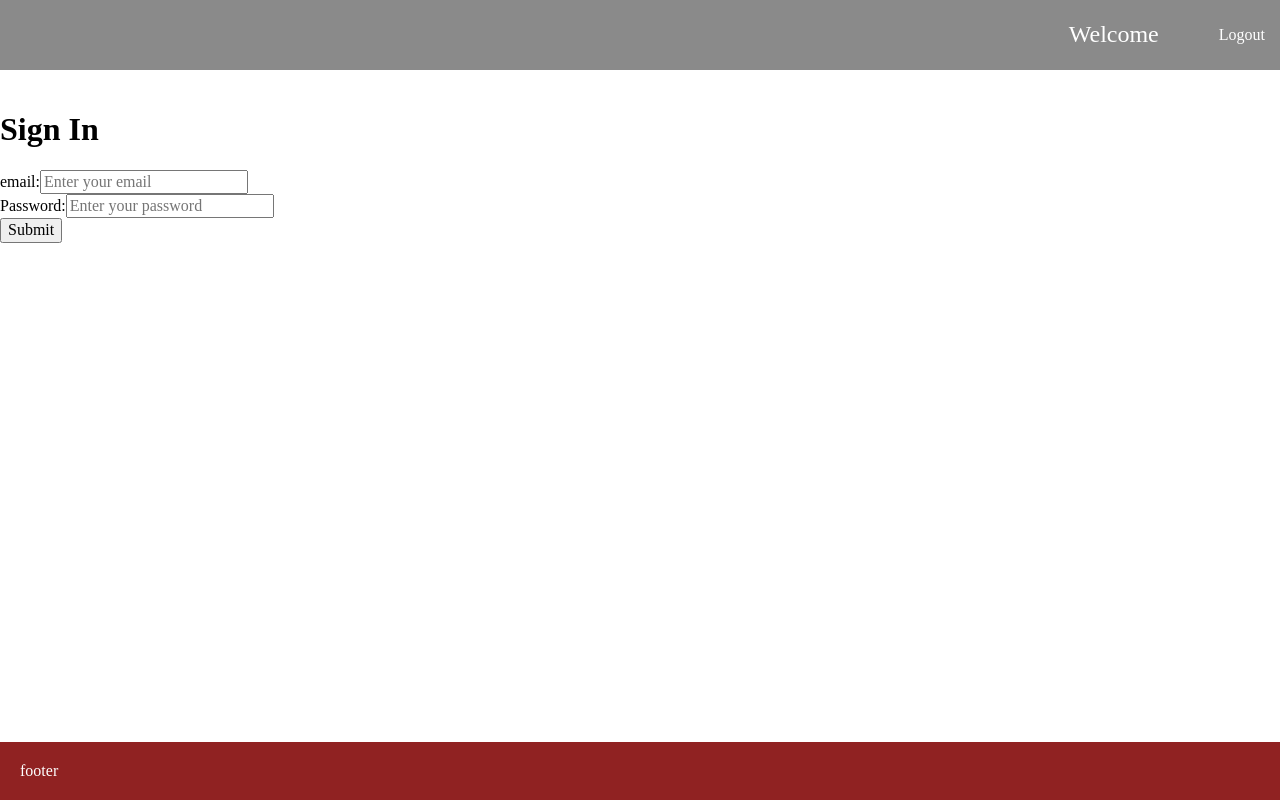
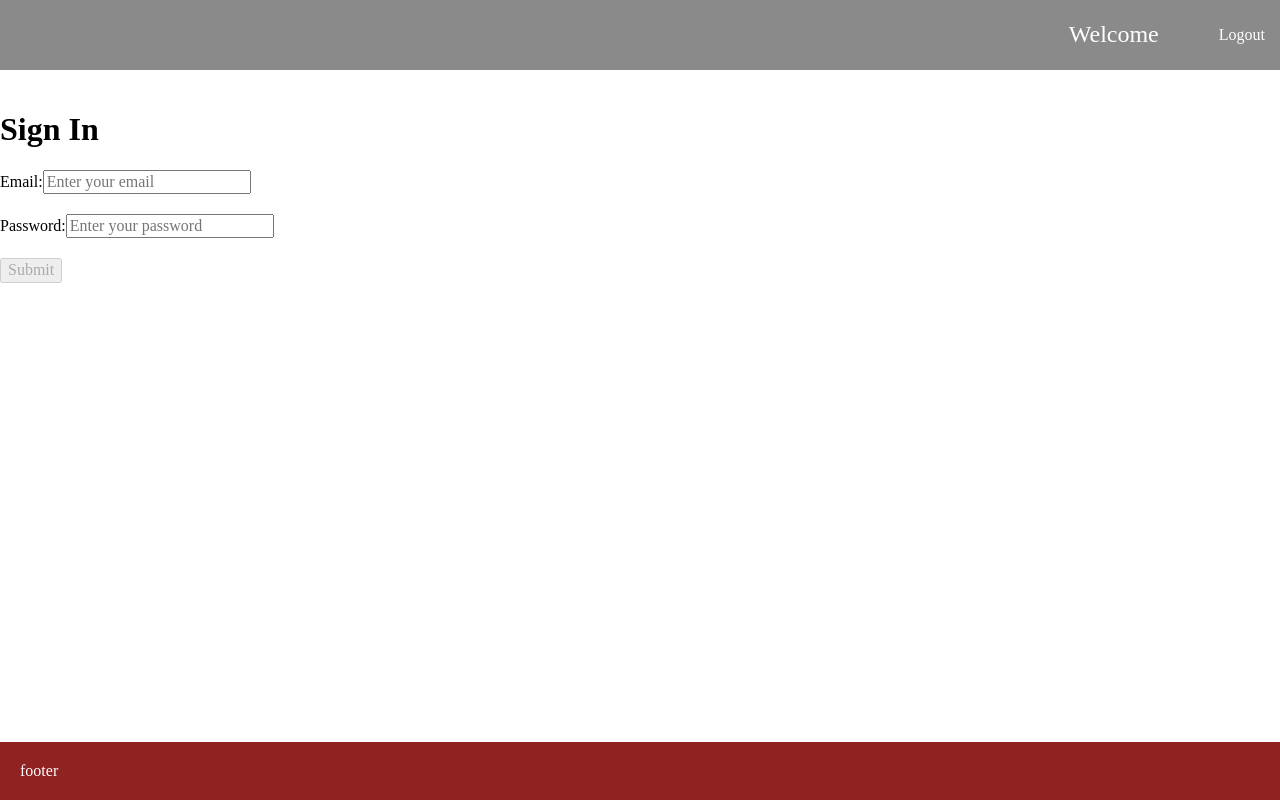
Before and after one commit to toronto-tokyo/graphiql-app, a React (Vite) app: page /sign-in in a window 1280 px wide. Built offline with nearby package versions, Linux system fonts and the light colour scheme; no server answers.

Commit message:
feat: add basic validation

```diff
--- a/package.json
+++ b/package.json
@@ -45,7 +45,8 @@
     "prettier": "^3.1.0",
     "typescript": "^5.2.2",
     "vite": "^5.0.0",
-    "vitest": "^1.0.1"
+    "vitest": "^1.0.1",
+    "yup": "^1.3.2"
   },
   "lint-staged": {
     "src/**/*.{js,jsx,ts,tsx,json,css,scss,md}": "npx prettier --write",
--- a/src/components/SignInForm/SignInForm.tsx
+++ b/src/components/SignInForm/SignInForm.tsx
@@ -5,38 +5,60 @@ import styles from './SignInForm.module.css';
 import SubmitButton from '../UI/SubmitButton/SubmitButton';
 import { useState } from 'react';
 import { logInWithEmailAndPassword } from '../../firebase';
+import * as yup from 'yup';
+
+const signInFormSchema = yup.object().shape({
+  email: yup
+    .string()
+    .required('Email is required')
+    .email('Invalid email address'),
+  password: yup
+    .string()
+    .required('Password is required')
+    .min(8, 'Password must be at least 8 characters long')
+    .matches(
+      /^(?=.*[a-z])(?=.*[A-Z])(?=.*\d)(?=.*[@$!%*?&])[A-Za-z\d@$!%*?&]/,
+      'Password must contain at least one uppercase letter, one lowercase letter, one number, and one special character'
+    ),
+});
 
 function SignInForm() {
-  const [email, setEmail] = useState('');
-  const [password, setPassword] = useState('');
   const navigate = useNavigate();
+  const [formData, setFormData] = useState({
+    name: '',
+    email: '',
+    password: '',
+  });
+  const handleChange = (field: string, value: string | boolean) => {
+    setFormData((prevData) => ({
+      ...prevData,
+      [field]: value,
+    }));
+  };
 
   const handleSubmit = async (event: React.FormEvent<HTMLFormElement>) => {
     event.preventDefault();
     try {
-      await logInWithEmailAndPassword(email, password);
+      await logInWithEmailAndPassword(formData.email, formData.password);
       navigate('/main');
       console.log('Logged in successfully');
     } catch (error) {
       console.error(error);
     }
   };
+  const isValid = signInFormSchema.isValidSync(formData);
 
   return (
     <form className={styles.form} action="" onSubmit={handleSubmit}>
       <InputEmail
-        value={email}
-        onChange={(event: React.ChangeEvent<HTMLInputElement>) =>
-          setEmail(event.target.value)
-        }
+        value={formData.email}
+        onChange={(value: string) => handleChange('email', value)}
       />
       <InputPassword
-        value={password}
-        onChange={(event: React.ChangeEvent<HTMLInputElement>) =>
-          setPassword(event.target.value)
-        }
+        value={formData.password}
+        onChange={(value: string) => handleChange('password', value)}
       />
-      <SubmitButton />
+      <SubmitButton disabled={!isValid} />
     </form>
   );
 }
--- a/src/components/SignUpForm/SignUpForm.tsx
+++ b/src/components/SignUpForm/SignUpForm.tsx
@@ -5,42 +5,69 @@ import InputName from '../UI/InputName/InputName';
 import { useState } from 'react';
 import { registerWithEmailAndPassword } from '../../firebase';
 import InputEmail from '../UI/InputEmail/InputEmail';
+import * as yup from 'yup';
+
+const signUpFormSchema = yup.object().shape({
+  name: yup
+    .string()
+    .required('Name is required')
+    .matches(/^[A-Z][a-z]*$/, 'Name must start with an uppercase letter'),
+  email: yup
+    .string()
+    .required('Email is required')
+    .email('Invalid email address'),
+  password: yup
+    .string()
+    .required('Password is required')
+    .min(8, 'Password must be at least 8 characters long')
+    .matches(
+      /^(?=.*[a-z])(?=.*[A-Z])(?=.*\d)(?=.*[@$!%*?&])[A-Za-z\d@$!%*?&]/,
+      'Password must contain at least one uppercase letter, one lowercase letter, one number, and one special character'
+    ),
+});
 
 function SignUpForm() {
-  const [name, setName] = useState('');
-  const [email, setEmail] = useState('');
-  const [password, setPassword] = useState('');
+  const [formData, setFormData] = useState({
+    name: '',
+    email: '',
+    password: '',
+  });
+  const handleChange = (field: string, value: string | boolean) => {
+    setFormData((prevData) => ({
+      ...prevData,
+      [field]: value,
+    }));
+  };
   const handleSubmit = async (event: React.FormEvent<HTMLFormElement>) => {
     event.preventDefault();
     try {
-      console.log(name, email, password);
-      await registerWithEmailAndPassword(name, email, password);
+      await registerWithEmailAndPassword(
+        formData.name,
+        formData.email,
+        formData.password
+      );
       console.log('Registered successfully');
     } catch (error) {
       console.error(error);
     }
   };
+  const isValid = signUpFormSchema.isValidSync(formData);
+
   return (
     <form className={styles.form} action="" onSubmit={handleSubmit}>
       <InputName
-        value={name}
-        onChange={(event: React.ChangeEvent<HTMLInputElement>) =>
-          setName(event.target.value)
-        }
+        value={formData.name}
+        onChange={(value: string) => handleChange('name', value)}
       />
       <InputEmail
-        value={email}
-        onChange={(event: React.ChangeEvent<HTMLInputElement>) =>
-          setEmail(event.target.value)
-        }
+        value={formData.email}
+        onChange={(value: string) => handleChange('email', value)}
       />
       <InputPassword
-        value={password}
-        onChange={(event: React.ChangeEvent<HTMLInputElement>) =>
-          setPassword(event.target.value)
-        }
+        value={formData.password}
+        onChange={(value: string) => handleChange('password', value)}
       />
-      <SubmitButton />
+      <SubmitButton disabled={!isValid} />
     </form>
   );
 }
--- a/src/components/UI/InputEmail/InputEmail.tsx
+++ b/src/components/UI/InputEmail/InputEmail.tsx
@@ -1,18 +1,58 @@
-import { InputStringProps } from '../../../shared/types';
+import { ChangeEvent, useState } from 'react';
+import * as yup from 'yup';
 
-function InputLogin({ value, onChange }: InputStringProps) {
+const inputEmailSchema = yup.object().shape({
+  email: yup
+    .string()
+    .required('Email is required')
+    .email('Invalid email address'),
+});
+
+interface InputEmailProps {
+  value: string;
+  onChange: (value: string) => void;
+}
+
+function InputEmail({ value, onChange }: InputEmailProps) {
+  const [error, setError] = useState<string | undefined>(undefined);
+
+  const handleChange = (event: ChangeEvent<HTMLInputElement>) => {
+    onChange(event.target.value);
+    setError(undefined);
+  };
+
+  const validateInput = async () => {
+    try {
+      await inputEmailSchema.validate({ email: value }, { abortEarly: false });
+      setError(undefined);
+    } catch (validationError) {
+      if (validationError instanceof yup.ValidationError) {
+        setError(validationError.errors[0]);
+      }
+    }
+  };
+
   return (
     <div>
-      <label htmlFor="email">email:</label>
+      <label htmlFor="email">Email:</label>
       <input
         type="email"
         id="email"
+        placeholder="Enter your email"
         value={value}
-        onChange={onChange}
-        placeholder="Enter your email"
+        onChange={handleChange}
+        onBlur={validateInput}
       />
+      {!error && (
+        <div style={{ display: 'hidden', height: '20px' }}>{error}</div>
+      )}
+      {error && (
+        <div style={{ color: 'red', display: 'block', height: '20px' }}>
+          {error}
+        </div>
+      )}
     </div>
   );
 }
 
-export default InputLogin;
+export default InputEmail;
--- a/src/components/UI/InputName/InputName.tsx
+++ b/src/components/UI/InputName/InputName.tsx
@@ -1,16 +1,55 @@
-import { InputStringProps } from '../../../shared/types';
+import { ChangeEvent, useState } from 'react';
+import * as yup from 'yup';
 
-function InputName({ value, onChange }: InputStringProps) {
+const inputNameSchema = yup.object().shape({
+  name: yup
+    .string()
+    .required('Name is required')
+    .matches(/^[A-Z][a-z]*$/, 'Name must start with an uppercase letter'),
+});
+
+interface InputNameProps {
+  value: string;
+  onChange: (value: string) => void;
+}
+
+function InputName({ value, onChange }: InputNameProps) {
+  const [error, setError] = useState<string | undefined>(undefined);
+  const handleChange = (event: ChangeEvent<HTMLInputElement>) => {
+    onChange(event.target.value);
+    setError(undefined);
+  };
+
+  const validateInput = async () => {
+    try {
+      await inputNameSchema.validate({ name: value }, { abortEarly: false });
+      setError(undefined);
+    } catch (error) {
+      if (error instanceof yup.ValidationError) {
+        setError(error.errors[0]);
+      }
+    }
+  };
+
   return (
     <div>
-      <label htmlFor="name">name:</label>
+      <label htmlFor="name">Name:</label>
       <input
         type="text"
         id="name"
+        placeholder="Enter your name"
         value={value}
-        onChange={onChange}
-        placeholder="Enter your name"
+        onChange={handleChange}
+        onBlur={validateInput}
       />
+      {!error && (
+        <div style={{ display: 'hidden', height: '20px' }}>{error}</div>
+      )}
+      {error && (
+        <div style={{ color: 'red', display: 'block', height: '20px' }}>
+          {error}
+        </div>
+      )}
     </div>
   );
 }
--- a/src/components/UI/InputPassword/InputPassword.tsx
+++ b/src/components/UI/InputPassword/InputPassword.tsx
@@ -1,18 +1,62 @@
-import { InputStringProps } from '../../../shared/types';
+import { ChangeEvent, useState } from 'react';
+import * as yup from 'yup';
 
-function InputPassword({ value, onChange }: InputStringProps) {
+const passwordSchema = yup.object().shape({
+  password: yup
+    .string()
+    .required('Password is required')
+    .min(8, 'Password must be at least 8 characters long')
+    .matches(
+      /^(?=.*[a-z])(?=.*[A-Z])(?=.*\d)(?=.*[@$!%*?&])[A-Za-z\d@$!%*?&]/,
+      'Password must contain at least one uppercase letter, one lowercase letter, one number, and one special character'
+    ),
+});
+
+interface PasswordInputProps {
+  value: string;
+  onChange: (value: string) => void;
+}
+
+function PasswordInput({ value, onChange }: PasswordInputProps) {
+  const [error, setError] = useState<string | undefined>(undefined);
+
+  const handleChange = (event: ChangeEvent<HTMLInputElement>) => {
+    onChange(event.target.value);
+    setError(undefined);
+  };
+
+  const validateInput = async () => {
+    try {
+      await passwordSchema.validate({ password: value }, { abortEarly: false });
+      setError(undefined);
+    } catch (validationError) {
+      if (validationError instanceof yup.ValidationError) {
+        setError(validationError.errors[0]);
+      }
+    }
+  };
+
   return (
     <div>
       <label htmlFor="password">Password:</label>
       <input
         type="password"
         id="password"
+        placeholder="Enter your password"
         value={value}
-        onChange={onChange}
-        placeholder="Enter your password"
+        onChange={handleChange}
+        onBlur={validateInput}
       />
+      {!error && (
+        <div style={{ display: 'hidden', height: '20px' }}>{error}</div>
+      )}
+      {error && (
+        <div style={{ color: 'red', display: 'block', height: '20px' }}>
+          {error}
+        </div>
+      )}
     </div>
   );
 }
 
-export default InputPassword;
+export default PasswordInput;
--- a/src/components/UI/SubmitButton/SubmitButton.tsx
+++ b/src/components/UI/SubmitButton/SubmitButton.tsx
@@ -1,7 +1,13 @@
-function SubmitButton() {
+interface SubmitButtonProps {
+  disabled: boolean;
+}
+
+function SubmitButton({ disabled }: SubmitButtonProps) {
   return (
     <div>
-      <button type="submit">Submit</button>
+      <button type="submit" disabled={disabled}>
+        Submit
+      </button>
     </div>
   );
 }
```
Also changed, not shown: 1 other file (tests, documents, lock files or other folders).
